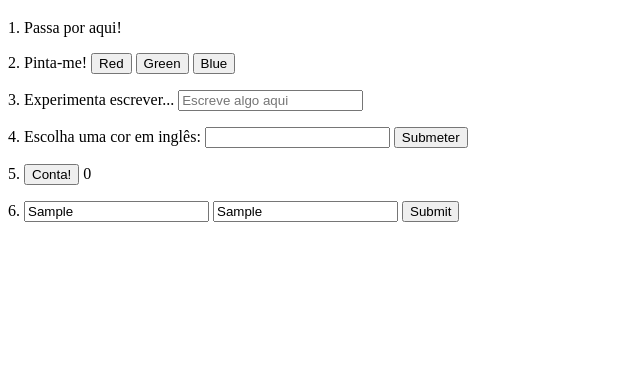
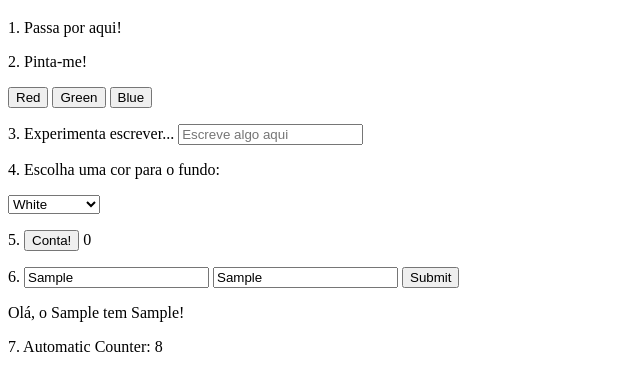
Before and after one commit to costagoncaloo/costagoncaloo.github.io, a plain HTML site: page lab8/index.html in a window 1280 px wide. Both pictures are taken after typing "Sample", "Sample" into the empty fields and a click on the button "Submit". Shown: the part 87-478 px from the top of the page, without its empty margins (0-640 px from the left). Drawn offline with Linux system fonts and the light colour scheme.

Commit message:
lab 8 ate mudar o ponto 4

```diff
--- a/lab8/index.html
+++ b/lab8/index.html
@@ -19,12 +19,12 @@
     </div>
 
     <div>
-        <p id="pinta-me">2. Pinta-me!
-            <button onclick="changeColor('red')">Red</button>
-            <button onclick="changeColor('green')">Green</button>
-            <button onclick="changeColor('blue')">Blue</button>
-        </p>
+        <p id="pinta-me">2. Pinta-me!</p>
+        <button data-color="red">Red</button>
+        <button data-color="green">Green</button>
+        <button data-color="blue">Blue</button>
     </div>
+
 
     <div>
         <p>3. Experimenta escrever...
@@ -33,11 +33,16 @@
     </div>
 
     <div>
-        <p>4. Escolha uma cor em inglês:
-            <input type="text" id="colorInput">
-            <button onclick="submitColor()">Submeter</button> <!-- corrigido para onclick -->
-        </p>
+        <p>4. Escolha uma cor para o fundo:</p>
+        <select id="colorSelect">
+            <option value="white">White</option>
+            <option value="lightblue">Light Blue</option>
+            <option value="lightgreen">Light Green</option>
+            <option value="yellow">Yellow</option>
+            <option value="pink">Pink</option>
+        </select>
     </div>
+
 
     <div>
         <p>5. <button onclick="count()">Conta!</button>
@@ -46,9 +51,16 @@
     </div>
 
     <div>
-        <p>6. <input type="text" id="nome"> <input type="text" id="idade">
-            <button onclick="submitNomeIdade()">Submit</button>
+        <p>6. <input type="text" id="nome" placeholder="Nome">
+           <input type="text" id="idade" placeholder="Idade">
+           <button onclick="submitNomeIdade()">Submit</button>
+        </p>
+        <div id="greeting"></div>
+    </div>
 
+    <!-- Ponto 7 -->
+    <div>
+        <p>7. Automatic Counter: <span id="autoCounter">0</span></p>
     </div>
 
     <!-- HTML já carregado! -->
--- a/lab8/main.js
+++ b/lab8/main.js
@@ -4,10 +4,15 @@ function passarPorCima() {
 }
 
 
-// 2
-function changeColor(color) {
-    document.getElementById('pinta-me').style.color = color;
-}
+// Seleciona todos os botões com atributo data-color e adiciona um evento de clique
+document.querySelectorAll("button[data-color]").forEach((button) => {
+    button.addEventListener("click", () => {
+        const color = button.dataset.color; // Obtém a cor do atributo data-color
+        document.getElementById('pinta-me').style.color = color; // Altera a cor
+    });
+});
+
+
 
 // 3
 function showText() {
@@ -20,10 +25,11 @@ function showText() {
 }
 
 // 4
-function submitColor() {
-    let color = document.getElementById('colorInput').value;
-    document.getElementById('colorBox').style.backgroundColor = color;
-}
+// Detecta mudanças no select e altera a cor do fundo
+document.querySelector('#colorSelect').onchange = function () {
+    document.querySelector('body').style.backgroundColor = this.value;
+};
+
 
 // 5
 let countValue = 0;
@@ -33,19 +39,26 @@ function count() {
     document.getElementById('countDisplay').innerText = countValue;
 }
 
-//Função paa imprimir nome e idade
 function submitNomeIdade() {
+    let nome = document.getElementById("nome").value;
+    let idade = document.getElementById("idade").value;
+    let greetingDiv = document.getElementById("greeting");
 
+    if (nome && idade) {
+        greetingDiv.innerHTML += `<p>Olá, o ${nome} tem ${idade}!</p>`;
+    } else {
+        alert("Por favor, insira ambos Nome e Idade.");
+    }
 }
 
-// Função para o contador automático
-function contadorAutomatico() {
-    let contador = 0;
+// Ponto 7: Contador Automático
+let autoCount = 0;
+function startAutoCounter() {
     setInterval(() => {
-        contador += 1;
-        document.getElementById("contadorAutomatico").textContent = contador;
-    }, 1000); // Atualiza a cada 1 segundo
+        autoCount++;
+        document.getElementById("autoCounter").innerText = autoCount;
+    }, 1000);
 }
 
-// Chama a função do contador automático quando a página é carregada
-contadorAutomatico();
+// Iniciar contador automático ao carregar a página
+window.onload = startAutoCounter;
```
